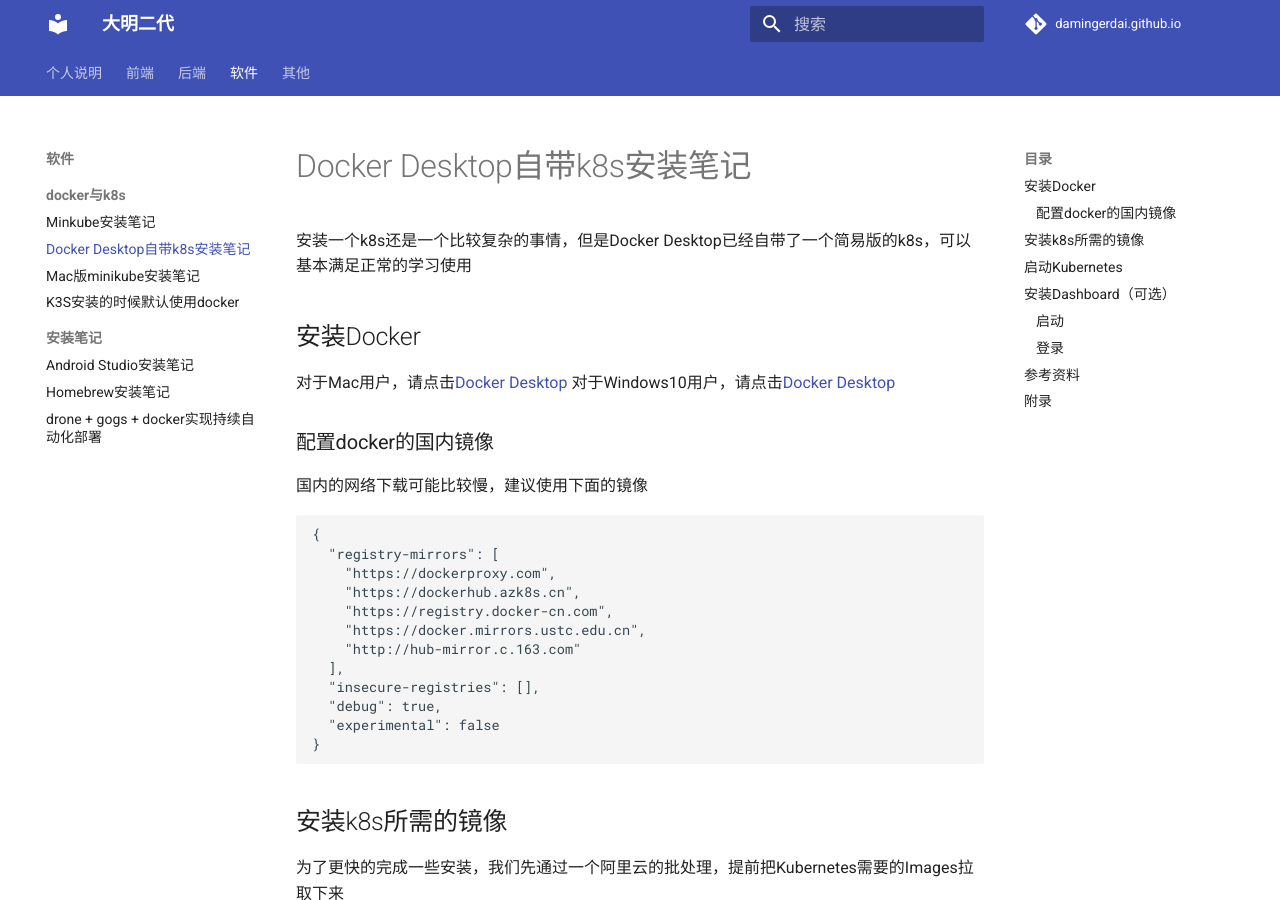
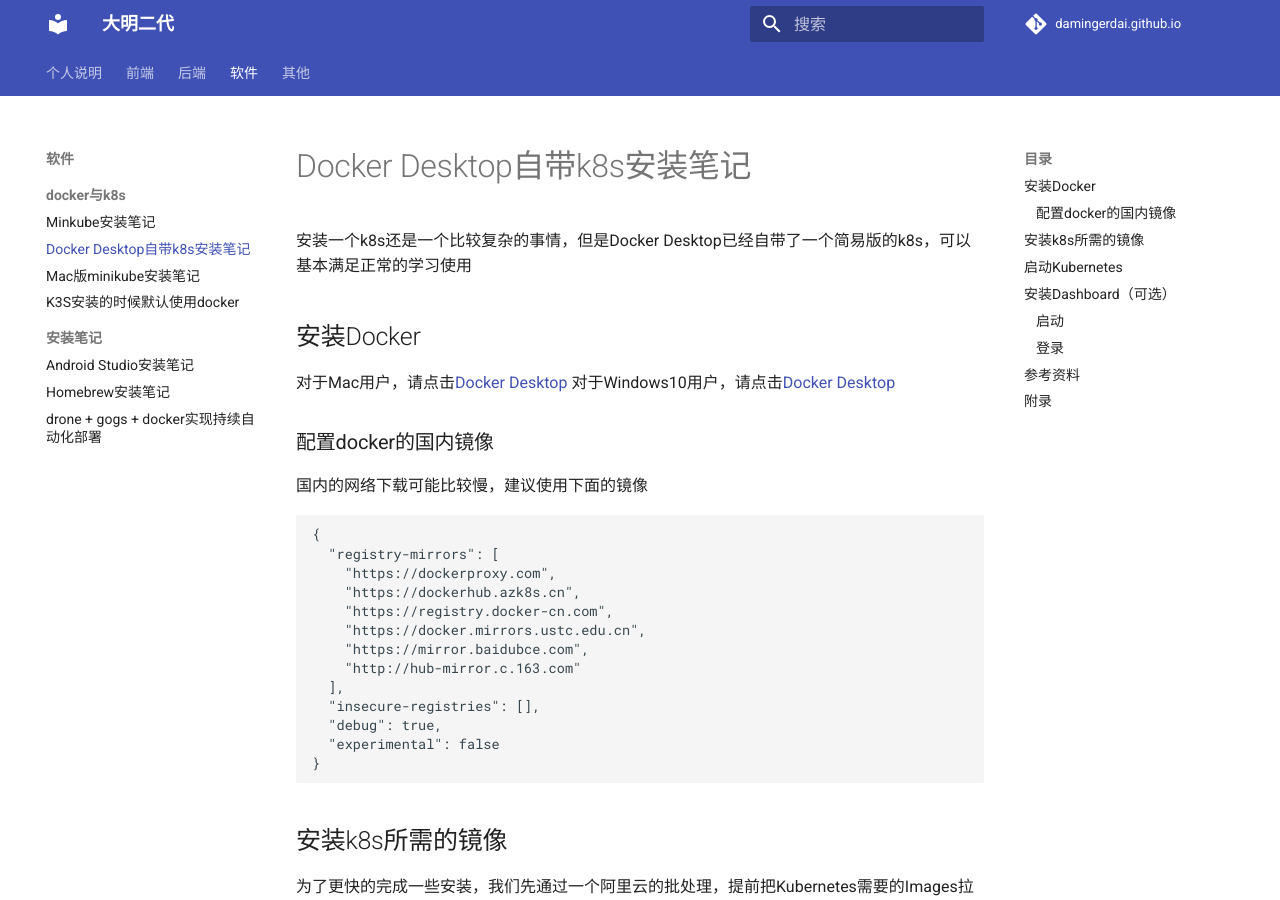
Before and after one commit to damingerdai/damingerdai.github.io, an MkDocs documentation site: the page built from docs/software/k8s/how-to-install-docker-desktop-k8s.md, in a window 1280 px wide and 900 px high. Built offline with MkDocs 1.6.1 and Material for MkDocs 9.7.7, drawn with Linux system fonts in a browser that asks for light colours; comment, search, counter and statistics services are not loaded; part of the change alters nothing that is shown.

Commit message:
docs: 添加https://mirror.baidubce.com

```diff
--- a/docs/software/k8s/how-to-install-docker-desktop-k8s.md
+++ b/docs/software/k8s/how-to-install-docker-desktop-k8s.md
@@ -18,6 +18,7 @@
     "https://dockerhub.azk8s.cn",
     "https://registry.docker-cn.com",
     "https://docker.mirrors.ustc.edu.cn",
+    "https://mirror.baidubce.com",
     "http://hub-mirror.c.163.com"
   ],
   "insecure-registries": [],
```
